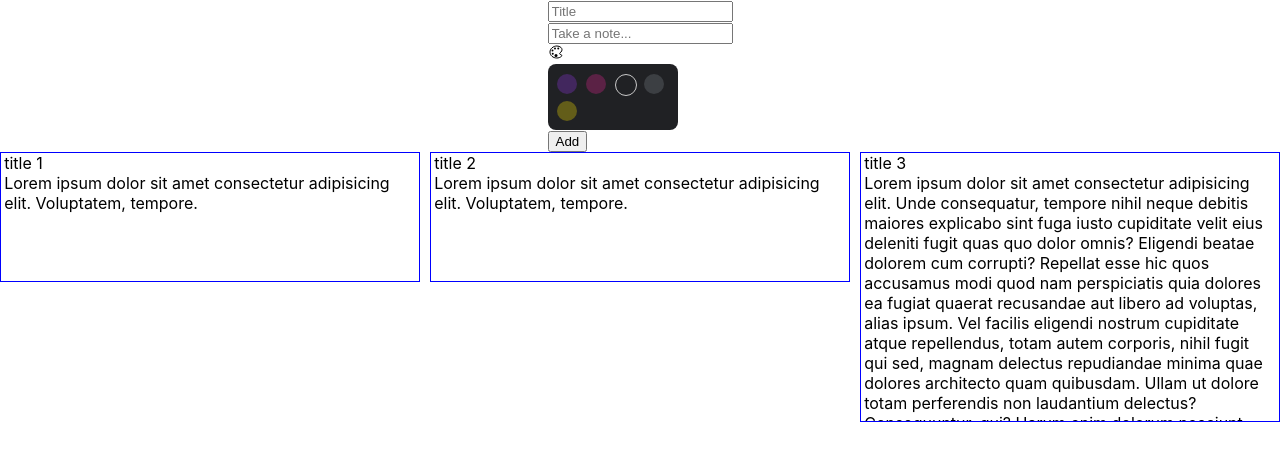
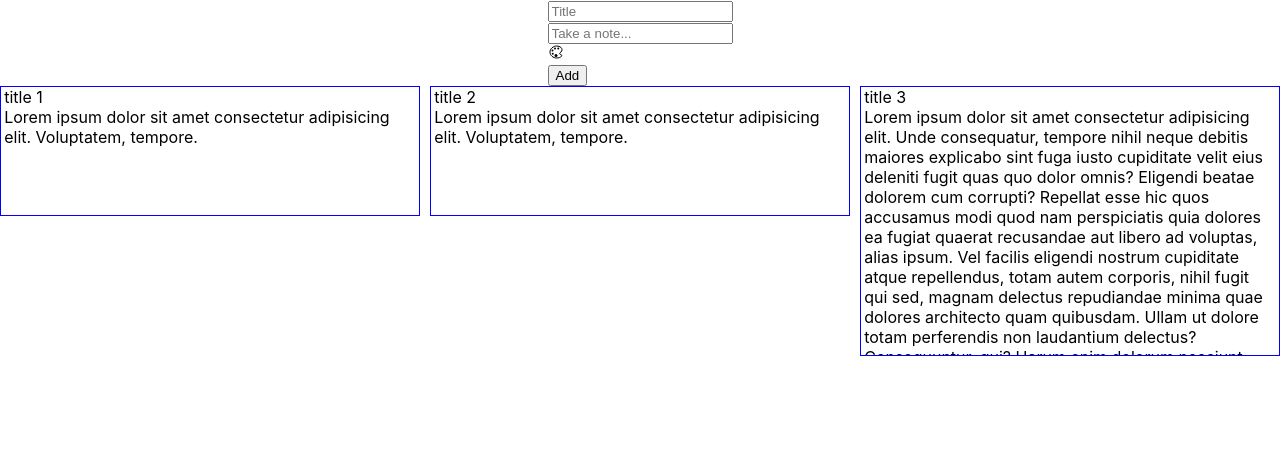
Before and after one commit to OmkarArora/gkeep-notes, a React (Create React App) app: page / in a window 1280 px wide. Shown: the top 460 px of the page. Built offline with nearby package versions, Linux system fonts and the light colour scheme.

Commit message:
feat: added color change using color palette

```diff
--- a/src/components/NotesSection/ColorPalette/ColorPalette.jsx
+++ b/src/components/NotesSection/ColorPalette/ColorPalette.jsx
@@ -11,7 +11,7 @@ const allColors = [
   "--color-yellow",
 ];
 
-const ColorPalette = () => {
+const ColorPalette = ({updateBgColor, activeColor}) => {
   const [hoverColor, setHoverColor] = useState("");
 
   return (
@@ -26,10 +26,11 @@ const ColorPalette = () => {
               className={hoverColor===color?"color active":"color"}
               style={{
                 backgroundColor: `var(${color})`,
-                border: color.includes("brown") && hoverColor!==color ? "1px solid #C8C8C8" : "",
+                border: activeColor===color?"1px solid white": color.includes("brown") && hoverColor!==color ? "1px solid #C8C8C8" : "",
               }}
               onMouseOver={() => setHoverColor(color)}
 			  onMouseLeave={()=>setHoverColor("")}
+			  onClick={()=>updateBgColor(color)}
             ></div>
           );
         })}
--- a/src/components/NotesSection/ColorPalette/colorPalette.css
+++ b/src/components/NotesSection/ColorPalette/colorPalette.css
@@ -1,21 +1,33 @@
 .container-colorPalette {
   width: 130px;
+  height: max-content;
+  position: relative;
 }
 
 .container-colorPalette .container-colors {
-  display: grid;
   grid-template-columns: repeat(4, 1fr);
   grid-gap: 5px;
   background-color: var(--color-dark);
   padding: 0.6rem;
   border-radius: 0.5rem;
+
+  cursor: pointer;
+  z-index: 10;
+  position: absolute;
+  display: none;
 }
+
+.container-colorPalette:hover .container-colors {
+  display: grid;
+}
+
 .container-colorPalette .container-colors .color {
   width: 20px;
   height: 20px;
   border-radius: 50%;
+  border: 1px solid transparent;
 }
 
-.color.active {
+.container-colorPalette .container-colors .color.active {
   border: 1px solid white;
 }
--- a/src/components/NotesSection/NotesInput/NotesInput.jsx
+++ b/src/components/NotesSection/NotesInput/NotesInput.jsx
@@ -4,13 +4,22 @@ import ColorPalette from "../ColorPalette/ColorPalette";
 const NotesInput = ({addNewNote}) => {
   const [titleState, setTitle] = useState("");
   const [contentState, setContent] = useState("");
+  const [bgColor, setBgColor] = useState("");
+
   const onClickAdd = () => {
 	  addNewNote({title: titleState, content: contentState});
 	  setTitle("");
 	  setContent("");
   }
+  const updateBgColor = (color) => {
+    setBgColor(color);
+  }
+
+  console.log(bgColor);
+
+
   return (
-    <div>
+    <div style={{backgroundColor: bgColor===""?"":`var(${bgColor})`}}>
       <div>
         <input
           placeholder="Title"
@@ -26,7 +35,7 @@ const NotesInput = ({addNewNote}) => {
         ></input>
       </div>
       <div >
-        <ColorPalette/>
+        <ColorPalette updateBgColor={(color)=>updateBgColor(color)} activeColor={bgColor}/>
       <button onClick={onClickAdd}>Add</button>
       </div>
     </div>
--- a/src/index.css
+++ b/src/index.css
@@ -14,6 +14,7 @@ body {
     sans-serif;
   -webkit-font-smoothing: antialiased;
   -moz-osx-font-smoothing: grayscale;
+  box-sizing: border-box;
 }
 
 code {
```
